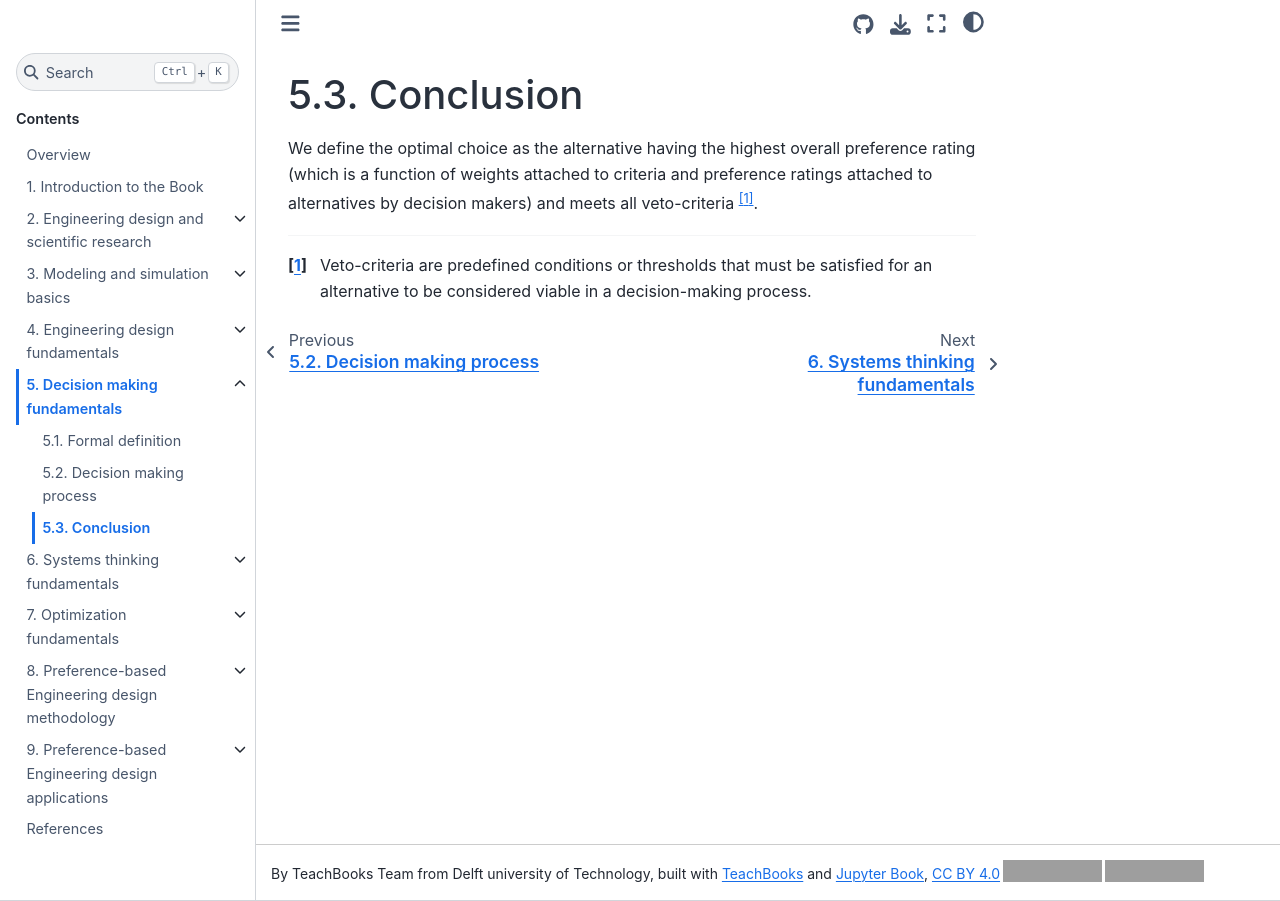
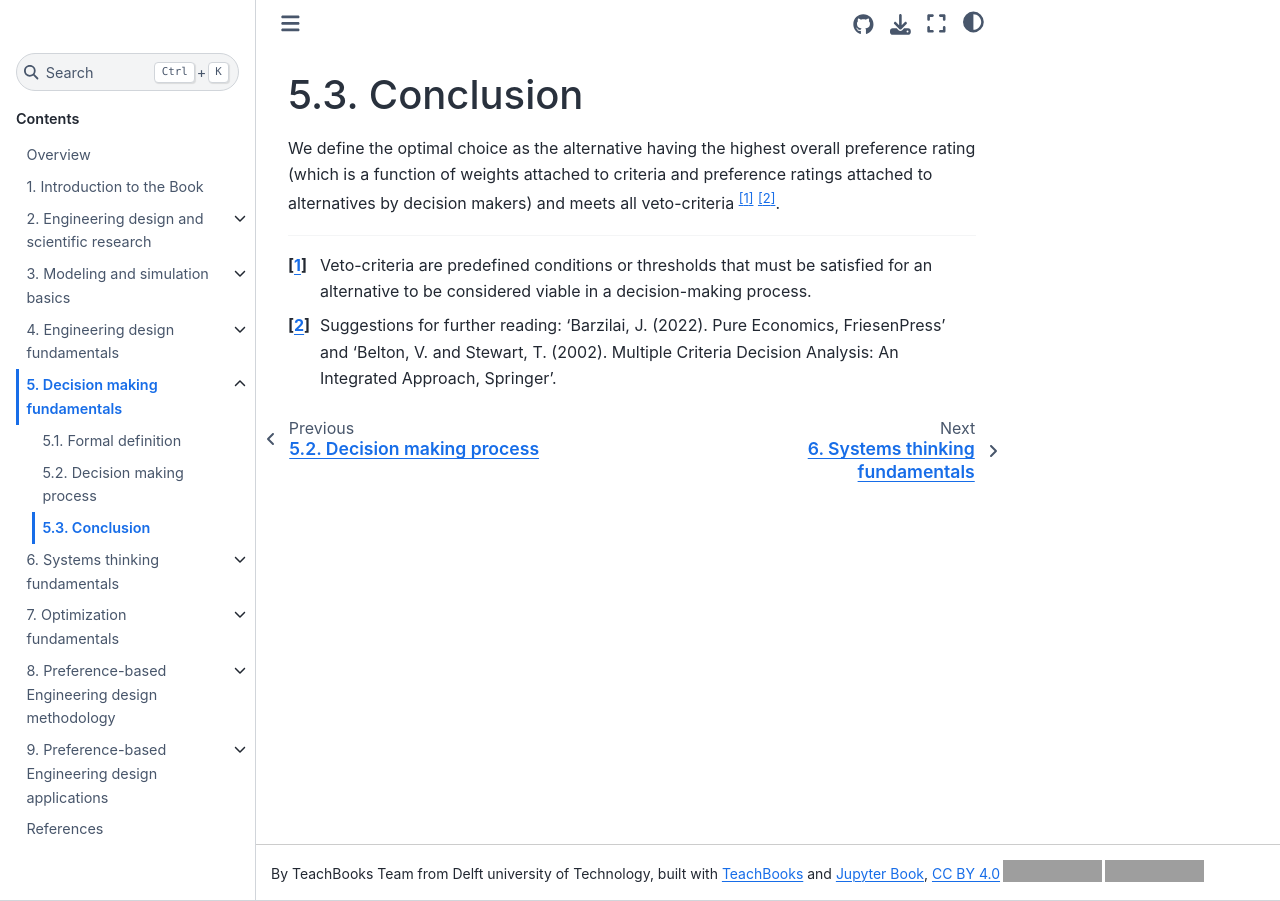
Before and after one commit to TeachBooks/systems-engineering-design, a Jupyter Book: the page built from book/chapters/chapter_5_3.md, in a window 1280 px wide. Built offline with Jupyter Book 1.0.4 settings and Sphinx 7.4.7 and the Sphinx Book theme 1.1.4, drawn with Linux system fonts in a browser that asks for light colours; pages that are not in the unit, such as notebooks, are missing from menus; comment, search, counter and statistics services are not loaded; grey boxes are pictures that could not be loaded.

Commit message:
Update chapter_5_3.md

```diff
--- a/book/chapters/chapter_5_3.md
+++ b/book/chapters/chapter_5_3.md
@@ -1,6 +1,7 @@
 # 5.3. Conclusion
 
-We define the optimal choice as the alternative having the highest overall preference rating (which is a function of weights attached to criteria and preference ratings attached to alternatives by decision makers) and meets all veto-criteria [^veto-criteria].
+We define the optimal choice as the alternative having the highest overall preference rating (which is a function of weights attached to criteria and preference ratings attached to alternatives by decision makers) and meets all veto-criteria [^veto-criteria] [^ref].
 
 
 [^veto-criteria]: Veto-criteria are predefined conditions or thresholds that must be satisfied for an alternative to be considered viable in a decision-making process.
+[^ref]: Suggestions for further reading: 'Barzilai, J. (2022). Pure Economics, FriesenPress' and 'Belton, V. and Stewart, T. (2002). Multiple Criteria Decision Analysis: An Integrated Approach, Springer'.
```
